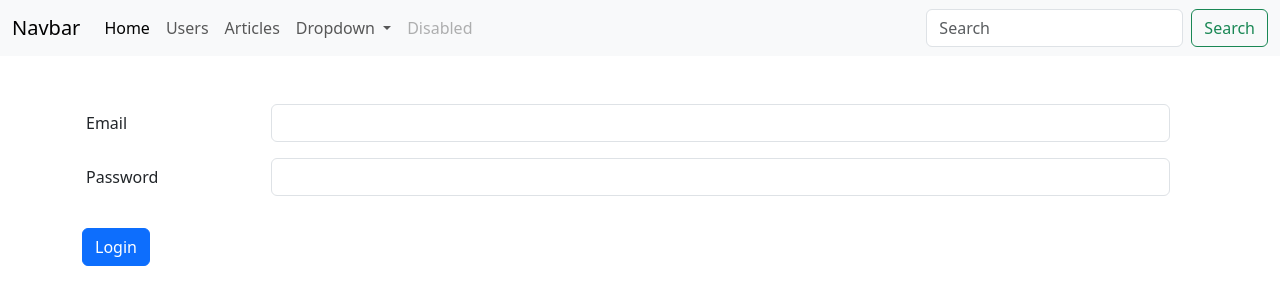
After one commit to DmitriyNizhn/flask, a Flask app: page /login in a window 1280 px wide. The commit adds this page. Shown: the top 305 px of the page. Run offline with Flask 2, Linux system fonts and the light colour scheme; some libraries are stand-ins or nearby versions.

Commit message:
lesson3 add db, login

```diff
--- a/blog/app.py
+++ b/blog/app.py
@@ -1,11 +1,28 @@
+from os import getenv, path
+
 from flask import Flask
+from json import load
 
+from flask_sqlalchemy import SQLAlchemy
+
+from blog.auth.views import auth
 from blog.article.views import article
 from blog.user.views import user
+
+CONF_PATH = getenv('CONF_PATH', path.join('../conf.json'))
+
+db = SQLAlchemy()
 
 
 def create_app() -> Flask:
     app = Flask(__name__)
+    # app.config.from_file(CONF_PATH, load)
+    app.config['SECRET_KEY'] = 'cu@jp62kq@_=fkzg5xkl@v_zr-(g4o8pz@k6d4zd-tc@mj+b)u'
+    app.config['SQLALCHEMY_TRACK_MODIFICATION'] = False
+    app.config['SQLALCHEMY_DATABASE_URI'] = 'sqlite:///db.sqlite'
+
+    db.init_app(app)
+    from .models import User
     register_blueprints(app)
     return app
 
@@ -13,3 +30,4 @@ def create_app() -> Flask:
 def register_blueprints(app: Flask):
     app.register_blueprint(user)
     app.register_blueprint(article)
+    app.register_blueprint(auth)
--- a/blog/article/views.py
+++ b/blog/article/views.py
@@ -1,5 +1,7 @@
 from flask import Blueprint, render_template
 from werkzeug.exceptions import NotFound
+
+from blog.user.views import get_user_name
 
 article = Blueprint('article', __name__, url_prefix='/articles', static_folder='../static')
 
@@ -27,4 +29,5 @@ def get_article(pk: int):
         article = ARTICLES[pk]
     except KeyError:
         raise NotFound(f'Article id {pk} not found')
-    return render_template('articles/detail.html', article=article)
+    author = get_user_name(article['author'])
+    return render_template('articles/detail.html', article=article, author=author)
--- /dev/null
+++ b/blog/auth/views.py
@@ -0,0 +1,30 @@
+from flask import Blueprint, render_template, request, flash, redirect, url_for
+from flask_login import login_user
+from werkzeug.exceptions import NotFound
+from werkzeug.security import check_password_hash
+
+auth = Blueprint('auth', __name__, static_folder='../static')
+
+
+@auth.route('/login', methods=['POST', 'GET'])
+def login():
+
+    if request.method == 'GET':
+        return render_template(
+            "auth/login.html"
+        )
+    from ..models import User
+
+    email = request.form.get('email')
+    password = request.form.get('password')
+    user = User.query.filter_by(email=email).first()
+
+    if not user or not check_password_hash(user.password, password):
+        flash("Check your login details")
+        return redirect(url_for(".login"))
+    login_user(user)
+    return redirect(url_for("user.get_user", pk=user.id))
+
+@auth.route('/logout')
+def logout():
+    return '13'
--- /dev/null
+++ b/blog/config.cfg
@@ -0,0 +1,4 @@
+DEBUG : true,
+SECRET_KEY : "cu@jp62kq@_=fkzg5xkl@v_zr-(g4o8pz@k6d4zd-tc@mj+b)u",
+SQLALCHEMY_TRACK_MODIFICATION : false,
+SQLALCHEMY_DATABASE_URI : "sqlite:///db.sqlite"
--- a/blog/templates/articles/detail.html
+++ b/blog/templates/articles/detail.html
@@ -11,7 +11,7 @@
         {{ article['text'] }}
     </h5>
     <h7>
-        Author : {{ article['author'] }}
+        Author : {{ author }}
     </h7>
 
 {% endblock %}
--- /dev/null
+++ b/blog/templates/auth/login.html
@@ -0,0 +1,33 @@
+{% extends "base.html" %}
+
+{% block title %}
+    Login
+{% endblock %}
+{% block body %}
+    {% with messages = get_flashed_messages() %}
+        {% if messages %}
+            <div class="alert alert-danger" role="alert">
+                {{ messages[0] }}
+            </div>
+        {% endif %}
+    {% endwith %}
+    <form class="row g-3 mt-5" method="post" action="{{ url_for('auth.login')}}">
+        <div class="mb-3 row">
+            <label for="email" class="col-sm-2 col-form-label">Email</label>
+            <div class="col-sm-10">
+                <input type="email" class="form-control" id="email">
+            </div>
+        </div>
+        <div class="mb-3 row">
+            <label for="password" class="col-sm-2 col-form-label">Password</label>
+            <div class="col-sm-10">
+                <input type="password" class="form-control" id="password">
+            </div>
+        </div>
+        <div class="col-auto">
+            <button type="submit" class="btn btn-primary mb-3">Login</button>
+        </div>
+    </form>
+
+
+{% endblock %}
--- a/blog/templates/users/detail.html
+++ b/blog/templates/users/detail.html
@@ -5,7 +5,7 @@
 {% endblock %}
 {% block body %}
     <h1>
-        {{ user_name }}
+        {{user.name}}
     </h1>
 
 
--- a/blog/templates/users/list.html
+++ b/blog/templates/users/list.html
@@ -6,9 +6,9 @@
 
 {% block body %}
     <h1>Users</h1>
-    {% for user_id in users %}
+    {% for user in users %}
         <ul>
-            <li><a href="{{ url_for('user.get_user', pk=user_id )}}">{{ users[user_id]}}</a></li>
+            <li><a href="{{  url_for('user.get_user', pk=user.id)}}">{{ user.name}}</a></li>
         </ul>
     {% endfor %}
 {% endblock %}
--- /dev/null
+++ b/conf.json
@@ -0,0 +1,6 @@
+{
+  "DEBUG": true,
+  "SECRET_KEY": "cu@jp62kq@_=fkzg5xkl@v_zr-(g4o8pz@k6d4zd-tc@mj+b)u",
+  "SQLALCHEMY_TRACK_MODIFICATION": false,
+  "SQLALCHEMY_DATABASE_URI": "sqlite:///db.sqlite"
+}
```
Also changed, not shown: blog/models.py (added, +11 -0 lines), blog/user/views.py (+15 -7 lines), wsgi.py (+19 -8 lines), blog/auth/__init__.py (added), blog/db.sqlite (added).
